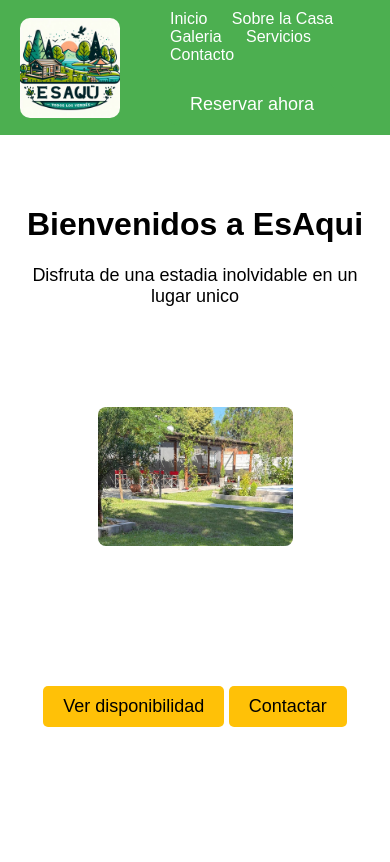
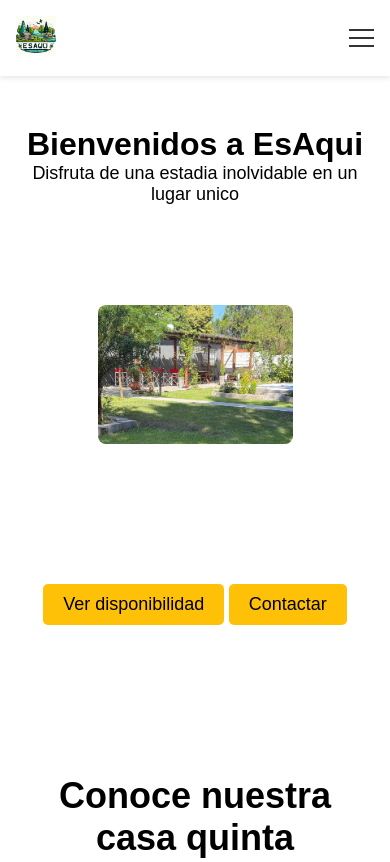
Before and after one commit to DiegAlbe/esaqui, a plain HTML site: page index.html in a window 390 px wide. Shown: the top 862 px of the page. Drawn offline with Linux system fonts and the light colour scheme.

Commit message:
proyecto avanzado nav bar

```diff
--- a/index.html
+++ b/index.html
@@ -14,17 +14,30 @@
 <body>
 
     <!-- Encabezado -->
-    <header>
-        <div class="logo">
-            <img src="./image/logo.png" alt="logo">
+    <header class="header">
+        <!-- Logo -->
+        <div class="header__logo">
+            <img src="../image/logo.png" alt="Logo" width="150">
         </div>
-        <nav>
-            <a href="#inicio">Inicio</a>
+
+        <!-- Checkbox oculto para menú móvil -->
+        <input type="checkbox" id="menu-toggle" class="menu-toggle">
+
+        <!-- Botón del menú hamburguesa (label asociado al checkbox) -->
+        <label for="menu-toggle" class="menu-btn">
+            <span class="menu-btn__line"></span>
+            <span class="menu-btn__line"></span>
+            <span class="menu-btn__line"></span>
+        </label>
+
+        <!-- Navegación -->
+        <nav class="header__nav">
+            <a href="../index.html">Inicio</a>
             <a href="./Pages/sobre.html">Sobre la Casa</a>
-            <a href="./Pages/galeria.html">Galeria</a>
+            <a href="./Pages/galeria.html">Galería</a>
             <a href="./Pages/servicios.html">Servicios</a>
             <a href="./Pages/contactos.html">Contacto</a>
-            <a href="./Pages/reservas.html" class="btn">Reservar ahora</a>
+            <a href="./reservas.html" class="btn">Reservar ahora</a>
         </nav>
     </header>
 
--- a/style.css
+++ b/style.css
@@ -1,3 +1,108 @@
+/* Reset básico */
+* {
+    margin: 0;
+    padding: 0;
+    box-sizing: border-box;
+}
+
+.header {
+    background: #fff;
+    display: flex;
+    justify-content: space-between;
+    align-items: center;
+    padding: 1rem;
+    box-shadow: 0 2px 5px rgba(0,0,0,0.1);
+}
+
+/* Logo */
+.header__logo img {
+    height: 40px;
+    width: auto;
+}
+
+/* Checkbox oculto */
+.menu-toggle {
+    display: none;
+}
+
+/* Botón hamburguesa (solo visible en móvil) */
+.menu-btn {
+    display: none;
+    flex-direction: column;
+    cursor: pointer;
+    z-index: 100;
+}
+
+.menu-btn__line {
+    width: 25px;
+    height: 2px;
+    background: #333;
+    margin: 3px 0;
+    transition: all 0.3s;
+}
+
+/* Navegación (visible en desktop) */
+.header__nav {
+    display: flex;
+    gap: 1.5rem;
+}
+
+.header__nav a {
+    text-decoration: none;
+    color: #333;
+    font-weight: 500;
+}
+
+.header__nav a.btn {
+    background: #ff6b6b;
+    color: white;
+    padding: 0.5rem 1.5rem;
+    border-radius: 50px;
+}
+
+/* Responsive: Menú móvil */
+@media (max-width: 768px) {
+    /* Mostrar botón hamburguesa */
+    .menu-btn {
+        display: flex;
+    }
+
+    /* Ocultar navegación por defecto */
+    .header__nav {
+        position: fixed;
+        top: 0;
+        left: -100%;
+        width: 80%;
+        height: 100vh;
+        background: #fff;
+        flex-direction: column;
+        align-items: center;
+        justify-content: center;
+        gap: 2rem;
+        transition: left 0.3s;
+        box-shadow: 2px 0 5px rgba(0,0,0,0.1);
+        z-index: 99;
+    }
+
+    /* Mostrar navegación al hacer clic (checkbox checked) */
+    .menu-toggle:checked ~ .header__nav {
+        left: 0;
+    }
+
+    /* Animación del botón hamburguesa a "X" */
+    .menu-toggle:checked ~ .menu-btn .menu-btn__line:nth-child(1) {
+        transform: rotate(45deg) translate(5px, 5px);
+    }
+
+    .menu-toggle:checked ~ .menu-btn .menu-btn__line:nth-child(2) {
+        opacity: 0;
+    }
+
+    .menu-toggle:checked ~ .menu-btn .menu-btn__line:nth-child(3) {
+        transform: rotate(-45deg) translate(5px, -5px);
+    }
+}
+
 body {
     font-family: Arial, sans-serif;
     margin: 0;
```
Also changed, not shown: Pages/contactos.html (+12 -3 lines), Pages/galeria.html (+12 -3 lines), Pages/servicios.html (+18 -6 lines), Pages/sobre.html (+12 -3 lines).
